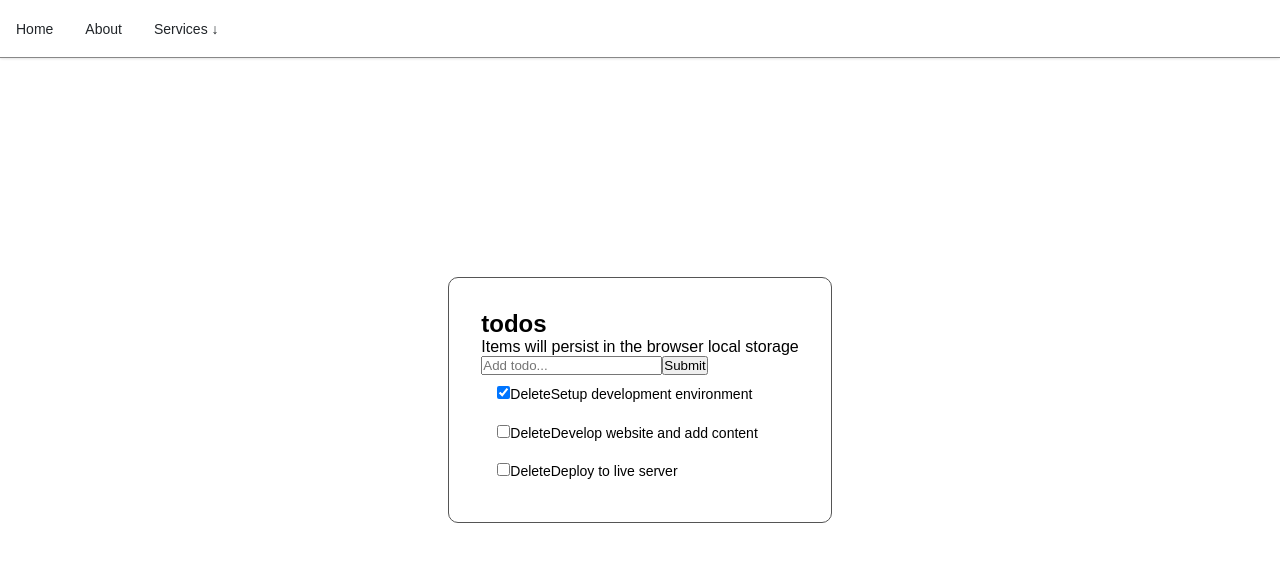
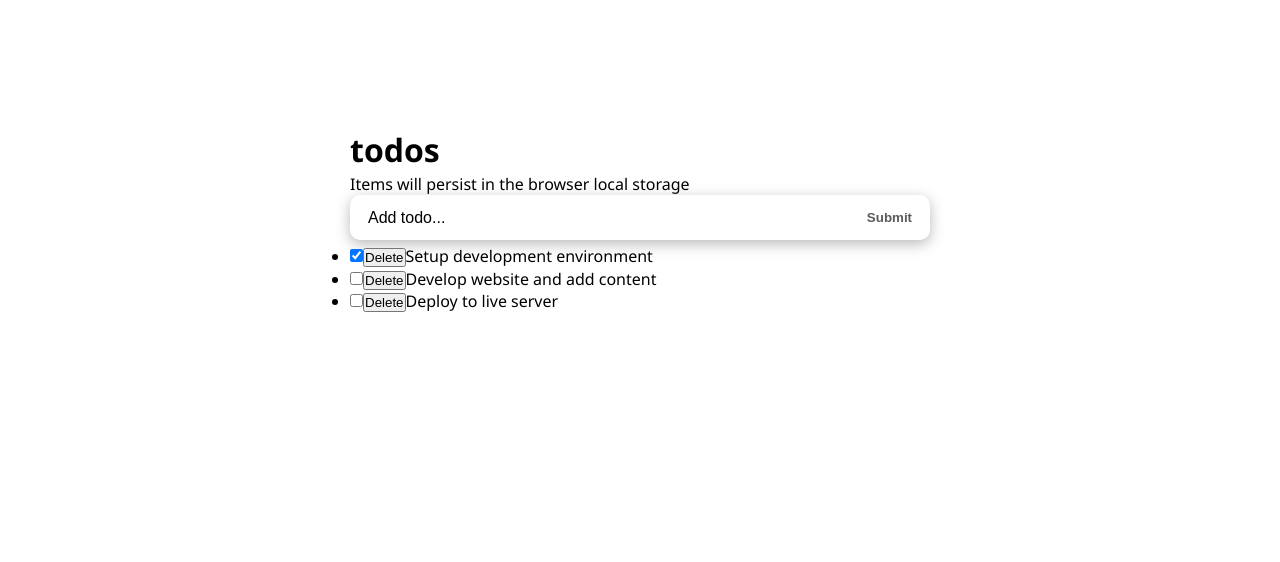
Before and after one commit to dennis-every/react-vite-todos, a React app: page / in a window 1280 px wide. Shown: the top 562 px of the page. Built offline with nearby package versions, Linux system fonts and the light colour scheme; the HTML template or start-up script is replaced by a standard one.

Commit message:
Add external css

```diff
--- a/src/components/InputTodo.jsx
+++ b/src/components/InputTodo.jsx
@@ -33,16 +33,17 @@
 
   return (
     <>
-      <form onSubmit={handleSubmit}>
+      <form onSubmit={handleSubmit} className="form-container">
         <input
           type="text"
           placeholder="Add todo..."
           value={title}
           onChange={handleChange}
+          className="input-text"
         />
-        <button type="submit">Submit</button>
+        <button className="input-submit" type="submit">Submit</button>
       </form>
-      <span>{message}</span>
+      <span className="submit-warning">{message}</span>
     </>
   );
 };
--- a/src/components/TodoApp.jsx
+++ b/src/components/TodoApp.jsx
@@ -2,9 +2,11 @@
 import TodosLogic from './TodosLogic';
 
 const TodoApp = () => (
-  <section id="todos-section">
-    <Header />
-    <TodosLogic />
-  </section>
+  <div className="wrapper">
+    <div className="todos">
+      <Header />
+      <TodosLogic />
+    </div>
+  </div>
 );
 export default TodoApp;
--- a/src/main.jsx
+++ b/src/main.jsx
@@ -1,15 +1,17 @@
 import React from 'react';
 import ReactDOM from 'react-dom/client';
-import './index.css';
+// import './index.css';
+import '@/styles/app.css';
+// import './styles/app.css';
 
-import Navbar from './components/Navbar';
+// import Navbar from './components/Navbar';
 import TodoApp from './components/TodoApp';
 
 const domContainer = document.getElementById('root');
 const root = ReactDOM.createRoot(domContainer);
 root.render(
   <React.StrictMode>
-    <Navbar />
+    {/* <Navbar /> */}
     <TodoApp />
   </React.StrictMode>,
 );
--- /dev/null
+++ b/src/styles/app.css
@@ -0,0 +1,60 @@
+* {
+  box-sizing: border-box;
+  margin: 0;
+  padding: 0;
+}
+body {
+  font-family: 'Segoe UI', sans-serif;
+  line-height: 1.4;
+  color: #000;
+  background: #fff;
+  height: 100vh;
+  font-weight: 400;
+}
+
+.wrapper {
+  width: 100%;
+  padding: 8rem 20px 3rem;
+}
+.todos {
+  max-width: 580px;
+  margin: 0 auto;
+}
+.form-container {
+  display: flex;
+  border-radius: calc(0.1 * 100px);
+  box-shadow: 0px 4px 14px 0px rgba(70, 70, 70, 0.38);
+  justify-content: space-around;
+  background: #fff;
+  font-size: 1rem;
+}
+.input-text {
+  width: 85%;
+  padding-right: 5px;
+  padding-left: 10px;
+  border-radius: calc(0.5 * 100px);
+  font-size: 1rem;
+}
+.input-text::placeholder {
+  color: #000;
+}
+.input-submit {
+  background: transparent;
+  color: #5b5b5b;
+  text-transform: capitalize;
+  cursor: pointer;
+  font-weight: 600;
+  margin-right: 10px;
+}
+.input-text,
+.input-submit {
+  height: 45px;
+  outline: none;
+  border: none;
+}
+.submit-warning {
+  font-size: 13px;
+  color: red;
+  margin-top: 5px;
+  display: block;
+}
```
